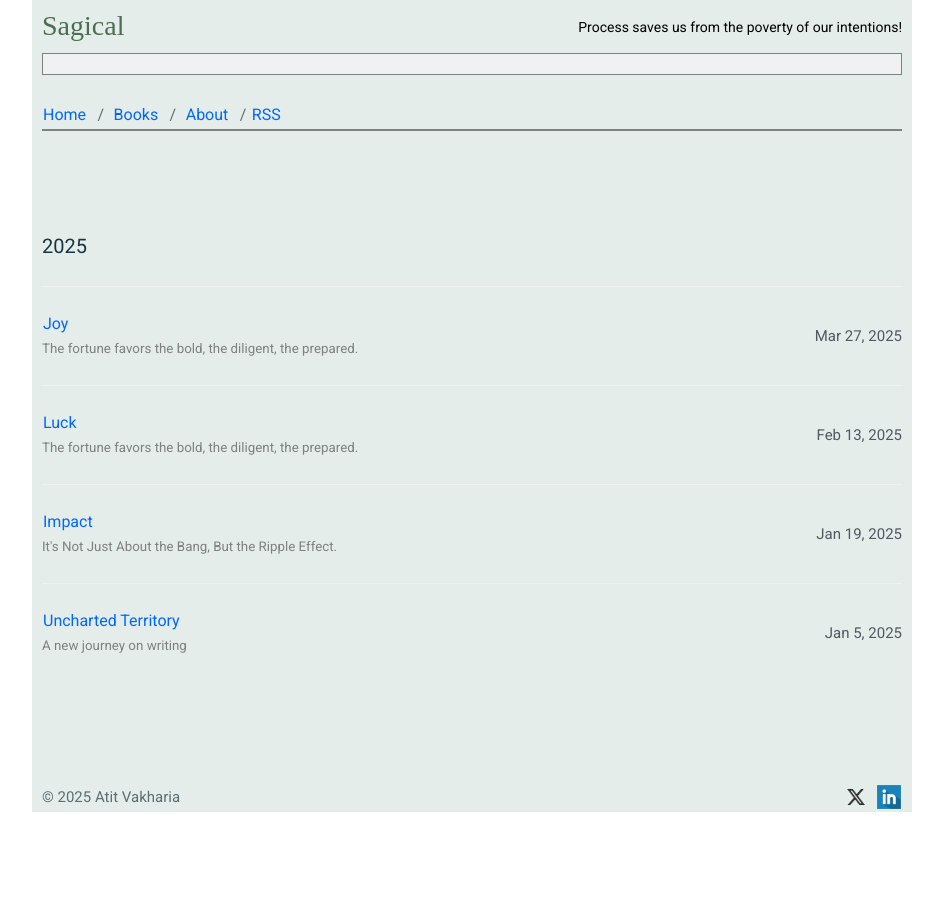
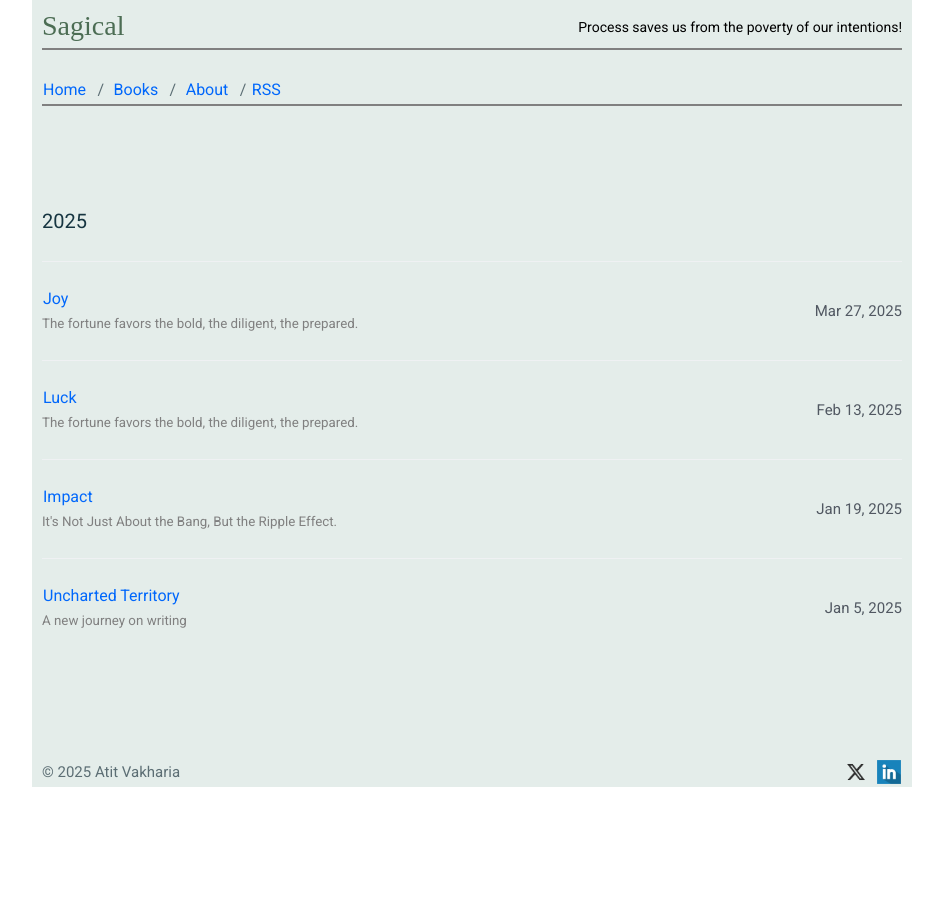
Before and after one commit to mkchoi212/paper-jekyll-theme, a Jekyll site: the page built from index.html, in a window 1280 px wide. Shown: the whole page, without its empty margins (168-1111 px from the left). Built offline with Jekyll 4.4.1, drawn with Linux system fonts in a browser that asks for light colours.

Commit message:
Update header.html

```diff
--- a/_includes/header.html
+++ b/_includes/header.html
@@ -4,7 +4,7 @@
   </div>
   <div style="float: right; text-align: right; width: 50%; font-size: 14px; margin-top: 9px;">Process saves us from the poverty of our intentions!</div>
   <p><br/></p>
-  <hr style="border: 1px solid grey; padding-top: 20px;"/>
+  <hr style="border: 1px solid grey; margin-top: 20px;"/>
   <div style="float: left; width: 66%; font-size: 16px;">
     <a href="{{ "/" | prepend: site.baseurl }}">Home</a>
     <span class="u-separate"></span> <a href="{{ "/books/" | prepend: site.baseurl }}">Books</a>
```
